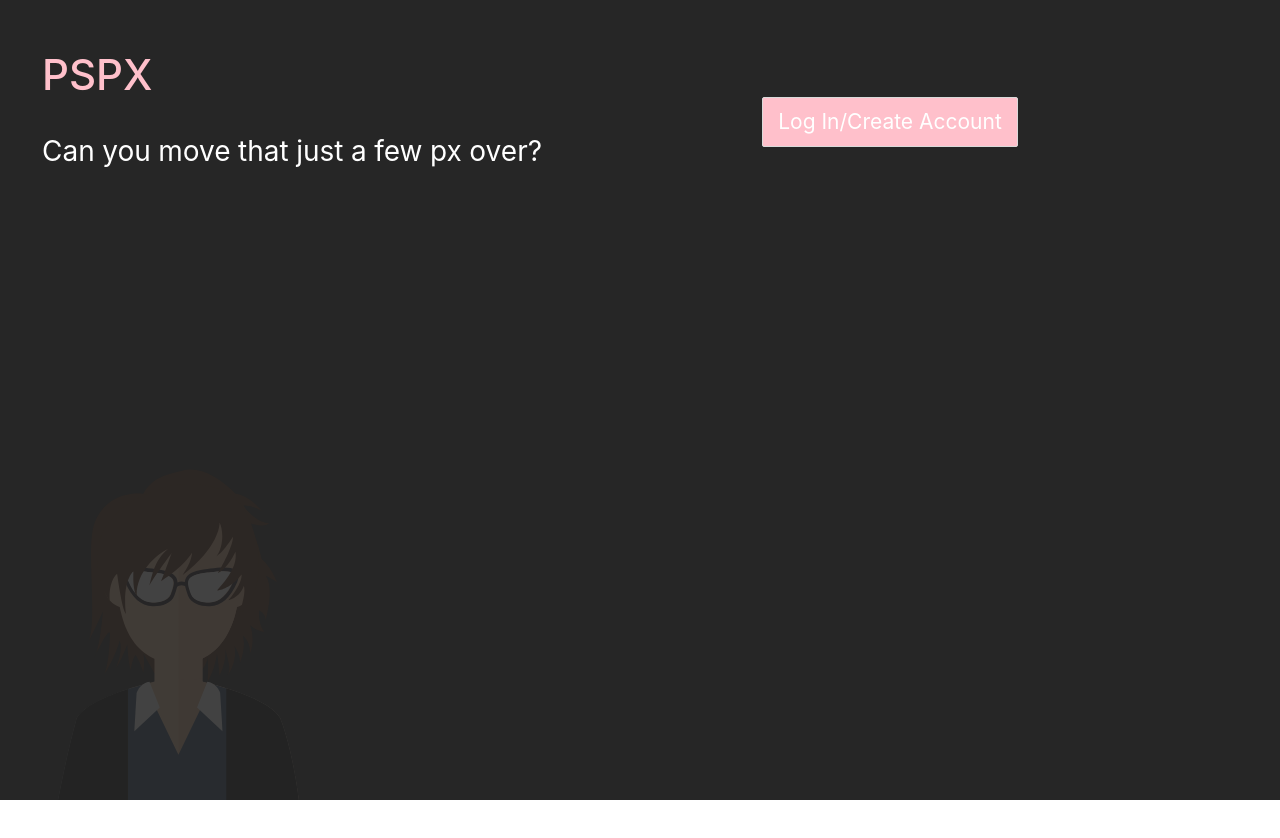
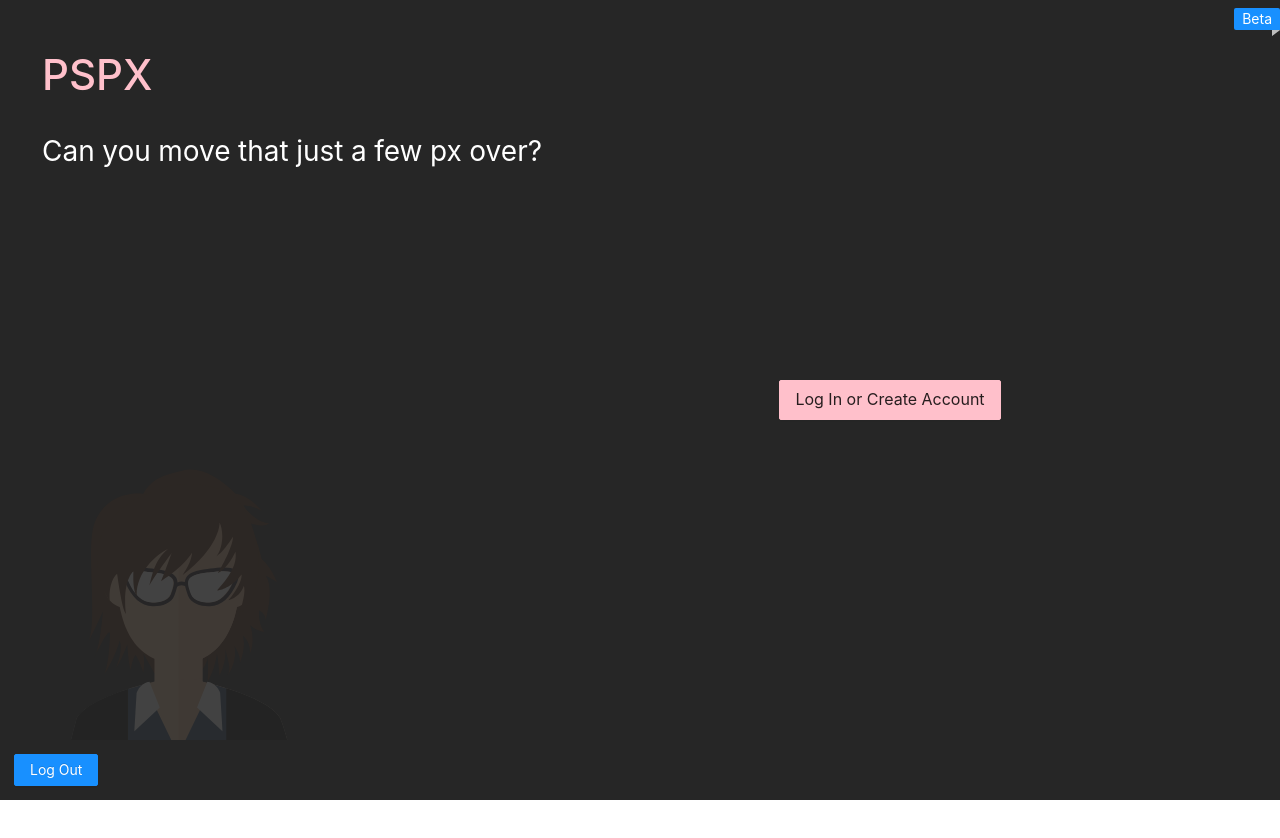
Before and after one commit to BrianJenney/pspxapp, a React (Create React App) app: page / in a window 1280 px wide. Shown: the top 838 px of the page. Before the commit the page ends 800 px from the top, so only its background shows below. Built offline with nearby package versions, Linux system fonts and the light colour scheme; no server answers.

Commit message:
add tooltips and dynamic text for save draft vs non draft

```diff
--- a/src/App.js
+++ b/src/App.js
@@ -1,30 +1,38 @@
 import React from 'react';
-import { BrowserRouter as Router, Route, Routes } from 'react-router-dom';
-import { StyleConfigContainer } from './pages/StyleConfig';
-import { SignIn } from './pages/SignIn';
+import { BrowserRouter as Router } from 'react-router-dom';
+import { Badge } from 'antd';
+import PageRoutes from './components/Routes';
+import LogoutButton from './components/LogoutButton';
 import { ConfigContextProvider } from './contexts/ConfigContext';
-import { Auth0Provider } from '@auth0/auth0-react';
+import { UserContextProvider } from './contexts/UserContext';
 
 const App = () => {
     return (
         <div>
-            <Auth0Provider
-                domain={process.env.OAUTH_DOMAIN}
-                clientId={process.env.OAUTH_CLIENT_ID}
-                redirectUri={window.location.origin}
-            >
-                <ConfigContextProvider>
-                    <Router>
-                        <Routes>
-                            <Route path="/" element={<SignIn />} />
-                            <Route
-                                path="/configs"
-                                element={<StyleConfigContainer />}
-                            />
-                        </Routes>
-                    </Router>
-                </ConfigContextProvider>
-            </Auth0Provider>
+            <ConfigContextProvider>
+                <UserContextProvider>
+                    <Badge.Ribbon
+                        style={{ right: 0 }}
+                        placement="end"
+                        text="Beta"
+                    ></Badge.Ribbon>
+                    <Router>{<PageRoutes />}</Router>
+                    <footer
+                        style={{
+                            width: '100%',
+                            position: 'sticky',
+                            bottom: 0,
+                            backgroundColor: 'rgb(38, 38, 38)',
+                            display: 'flex',
+                            flexDirection: 'row',
+                            padding: '1em',
+                            marginTop: '1em',
+                        }}
+                    >
+                        <LogoutButton />
+                    </footer>
+                </UserContextProvider>
+            </ConfigContextProvider>
         </div>
     );
 };
--- a/src/components/LoginButton.js
+++ b/src/components/LoginButton.js
@@ -8,17 +8,15 @@ const LogoutButton = () => {
     return (
         <Button
             style={{
-                backgroundColor: 'pink',
-                color: '#ffff',
-                fontSize: '1.5em',
-
-                height: '50px',
+                background: 'pink',
+                borderColor: 'pink',
             }}
+            size="large"
             onClick={() =>
                 loginWithRedirect({ returnTo: window.location.origin })
             }
         >
-            Log In/Create Account
+            Log In or Create Account
         </Button>
     );
 };
--- a/src/components/LogoutButton.js
+++ b/src/components/LogoutButton.js
@@ -6,7 +6,10 @@ const LogoutButton = () => {
     const { logout } = useAuth0();
 
     return (
-        <Button onClick={() => logout({ returnTo: window.location.origin })}>
+        <Button
+            type="primary"
+            onClick={() => logout({ returnTo: window.location.origin })}
+        >
             Log Out
         </Button>
     );
--- /dev/null
+++ b/src/components/Routes.js
@@ -0,0 +1,15 @@
+import React from 'react';
+import { Route, Routes } from 'react-router-dom';
+import { StyleConfigContainer } from '../pages/StyleConfig';
+import { SignIn } from '../pages/SignIn';
+
+const PageRoutes = () => {
+    return (
+        <Routes>
+            <Route path="/" element={<SignIn />} />
+            <Route path="/configs" element={<StyleConfigContainer />} />
+        </Routes>
+    );
+};
+
+export default PageRoutes;
--- a/src/components/StyleConfigForm/StyleConfigForm.js
+++ b/src/components/StyleConfigForm/StyleConfigForm.js
@@ -3,7 +3,11 @@ import { useForm, useFieldArray, Controller } from 'react-hook-form';
 import { PlusCircleOutlined, MinusCircleOutlined } from '@ant-design/icons';
 import { Input, Space } from 'antd';
 
-const StyleConfigForm = ({ addToAllForms, defaultVals = { styles: [] } }) => {
+const StyleConfigForm = ({
+    addToAllForms,
+    defaultVals = { styles: [] },
+    isEditable = true,
+}) => {
     const { control, formState, register, reset, getValues } = useForm({
         readOnly: true,
     });
@@ -57,6 +61,7 @@ const StyleConfigForm = ({ addToAllForms, defaultVals = { styles: [] } }) => {
                         control={control}
                         render={({ field }) => (
                             <Input
+                                disabled={!isEditable}
                                 {...register('element', {
                                     required: true,
                                 })}
@@ -76,6 +81,8 @@ const StyleConfigForm = ({ addToAllForms, defaultVals = { styles: [] } }) => {
                                 control={control}
                                 render={({ field }) => (
                                     <Input
+                                        type="number"
+                                        disabled={!isEditable}
                                         {...register('maxWidth')}
                                         placeholder="Max Width (for media queries)"
                                         {...field}
@@ -87,6 +94,8 @@ const StyleConfigForm = ({ addToAllForms, defaultVals = { styles: [] } }) => {
                                 control={control}
                                 render={({ field }) => (
                                     <Input
+                                        type="number"
+                                        disabled={!isEditable}
                                         {...register('minWidth')}
                                         placeholder="Min Width (for media queries)"
                                         {...field}
@@ -108,6 +117,7 @@ const StyleConfigForm = ({ addToAllForms, defaultVals = { styles: [] } }) => {
                                                 {...register('rule', {
                                                     required: true,
                                                 })}
+                                                disabled={!isEditable}
                                                 placeholder="property (ex: color)"
                                                 {...field}
                                             />
@@ -122,15 +132,19 @@ const StyleConfigForm = ({ addToAllForms, defaultVals = { styles: [] } }) => {
                                                 {...register('val', {
                                                     required: true,
                                                 })}
+                                                disabled={!isEditable}
                                                 placeholder="property value (ex: green)"
                                                 {...field}
                                             />
                                         )}
                                     />
+                                    {isEditable && (
                                         <Space>
                                             {index > 0 && (
                                                 <MinusCircleOutlined
-                                                onClick={() => remove(index)}
+                                                    onClick={() =>
+                                                        remove(index)
+                                                    }
                                                 />
                                             )}
                                             <PlusCircleOutlined
@@ -142,6 +156,7 @@ const StyleConfigForm = ({ addToAllForms, defaultVals = { styles: [] } }) => {
                                                 }}
                                             />
                                         </Space>
+                                    )}
                                 </Space>
                             </div>
                         ))}
--- a/src/components/StyleConfigVersions/StyleConfigVersions.js
+++ b/src/components/StyleConfigVersions/StyleConfigVersions.js
@@ -6,6 +6,10 @@ const StyleConfigVersions = ({ configs, oldVersions, setActiveVersion }) => {
     if (!(configs || []).length) {
         return <></>;
     }
+
+    const sortByVersion = (versions) => {
+        return versions.sort((a, b) => (b.version < a.version ? -1 : 1));
+    };
 
     return (
         <Card>
@@ -31,14 +35,17 @@ const StyleConfigVersions = ({ configs, oldVersions, setActiveVersion }) => {
 
             <h3>Version History</h3>
 
-            {oldVersions.map((config) => (
+            {sortByVersion(oldVersions).map((config) => (
                 <div key={config.version}>
                     <Space
                         className="hover"
                         onClick={() => setActiveVersion(config)}
                     >
                         <p>V.{config.version}</p>
-                        <p>{config.createdAt || new Date().toLocaleString()}</p>
+                        <p>
+                            {new Date(config.createdAt).toLocaleString() ||
+                                new Date().toLocaleString()}
+                        </p>
                     </Space>
                 </div>
             ))}
--- /dev/null
+++ b/src/contexts/UserContext.js
@@ -0,0 +1,40 @@
+import React, { createContext, useEffect, useState } from 'react';
+import { apiClient } from '../utils/apiClient';
+import { useAuth0 } from '@auth0/auth0-react';
+
+export const UserContext = createContext({
+    user: null,
+    setUser: () => {},
+});
+
+export const UserContextProvider = ({ children }) => {
+    const [user, setUser] = useState(null);
+    const { user: auth0User } = useAuth0();
+
+    useEffect(() => {
+        const fetchUser = async () => {
+            const userid = auth0User?.sub.split('|')[1];
+            try {
+                const data = await apiClient(
+                    `styles/getUser?userid=${userid}`,
+                    {},
+                    { method: 'GET' }
+                );
+                setUser(data.user);
+            } catch (e) {
+                console.log(e);
+            }
+        };
+        if (auth0User?.sub) fetchUser();
+    }, [auth0User?.sub]);
+
+    return (
+        <UserContext.Provider
+            value={{
+                user,
+            }}
+        >
+            {children}
+        </UserContext.Provider>
+    );
+};
--- a/src/index.js
+++ b/src/index.js
@@ -2,11 +2,18 @@ import React from 'react';
 import ReactDOM from 'react-dom';
 import App from './App';
 import reportWebVitals from './reportWebVitals';
+import { Auth0Provider } from '@auth0/auth0-react';
 import 'antd/dist/antd.css';
 
 ReactDOM.render(
     <React.StrictMode>
-        <App />
+        <Auth0Provider
+            domain={process.env.REACT_APP_OAUTH_DOMAIN}
+            clientId={process.env.REACT_APP_OAUTH_CLIENT_ID}
+            redirectUri={window.location.origin}
+        >
+            <App />
+        </Auth0Provider>
     </React.StrictMode>,
     document.getElementById('root')
 );
--- a/src/pages/SignIn/SignIn.js
+++ b/src/pages/SignIn/SignIn.js
@@ -2,10 +2,14 @@ import React from 'react';
 import LoginButton from '../../components/LoginButton';
 import { useAuth0 } from '@auth0/auth0-react';
 import DesignerAvatar from '../../assets/designer-avatar.svg';
+import { useNavigate } from 'react-router-dom';
 
 const SignIn = () => {
-    const { user, isAuthenticated, isLoading } = useAuth0();
-
+    const { isAuthenticated, isLoading } = useAuth0();
+    const navigate = useNavigate();
+    if (isAuthenticated) {
+        navigate('/configs');
+    }
     return (
         <div
             style={{
@@ -19,6 +23,7 @@ const SignIn = () => {
                     flexWrap: 'wrap',
                     justifyContent: 'space-around',
                     padding: '3em',
+                    height: '100%',
                 }}
             >
                 <section>
```
Also changed, not shown: src/pages/StyleConfig/StyleConfig.js (+36 -8 lines). Lines whose indentation alone changed are shown as unchanged.
